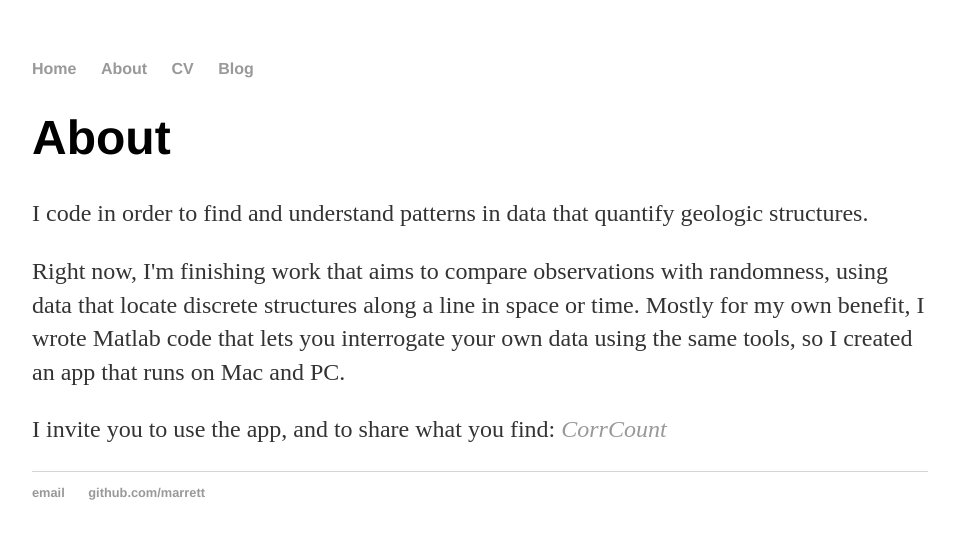
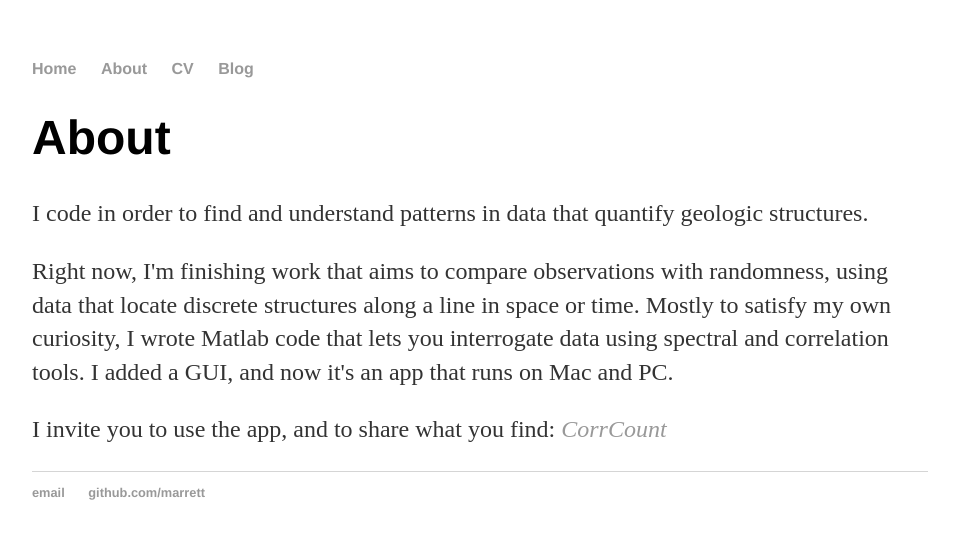
Before and after one commit to marrett/github.io, a Jekyll site: the page built from about/index.html, in a window 1280 px wide. Shown: the top 539 px of the page, without its empty margins (160-1119 px from the left). Built offline with Jekyll 4.4.1, drawn with Linux system fonts in a browser that asks for light colours.

Commit message:
Update index.html

```diff
--- a/about/index.html
+++ b/about/index.html
@@ -6,6 +6,6 @@ title: About Randy Marrett
 		<div class="about">
 			<h1>About</h1>
 			<p>I code in order to find and understand patterns in data that quantify geologic structures.</p>
-			<p>Right now, I'm finishing work that aims to compare observations with randomness, using data that locate discrete structures along a line in space or time. Mostly for my own benefit, I wrote Matlab code that lets you interrogate your own data using the same tools, so I created an app that runs on Mac and PC.</p>
+			<p>Right now, I'm finishing work that aims to compare observations with randomness, using data that locate discrete structures along a line in space or time. Mostly to satisfy my own curiosity, I wrote Matlab code that lets you interrogate data using spectral and correlation tools. I added a GUI, and now it's an app that runs on Mac and PC.</p>
 			<p>I invite you to use the app, and to share what you find: <em><a href="https://github.com/marrett/CorrelationCount">CorrCount</a></em></p>
 		</div>
```
